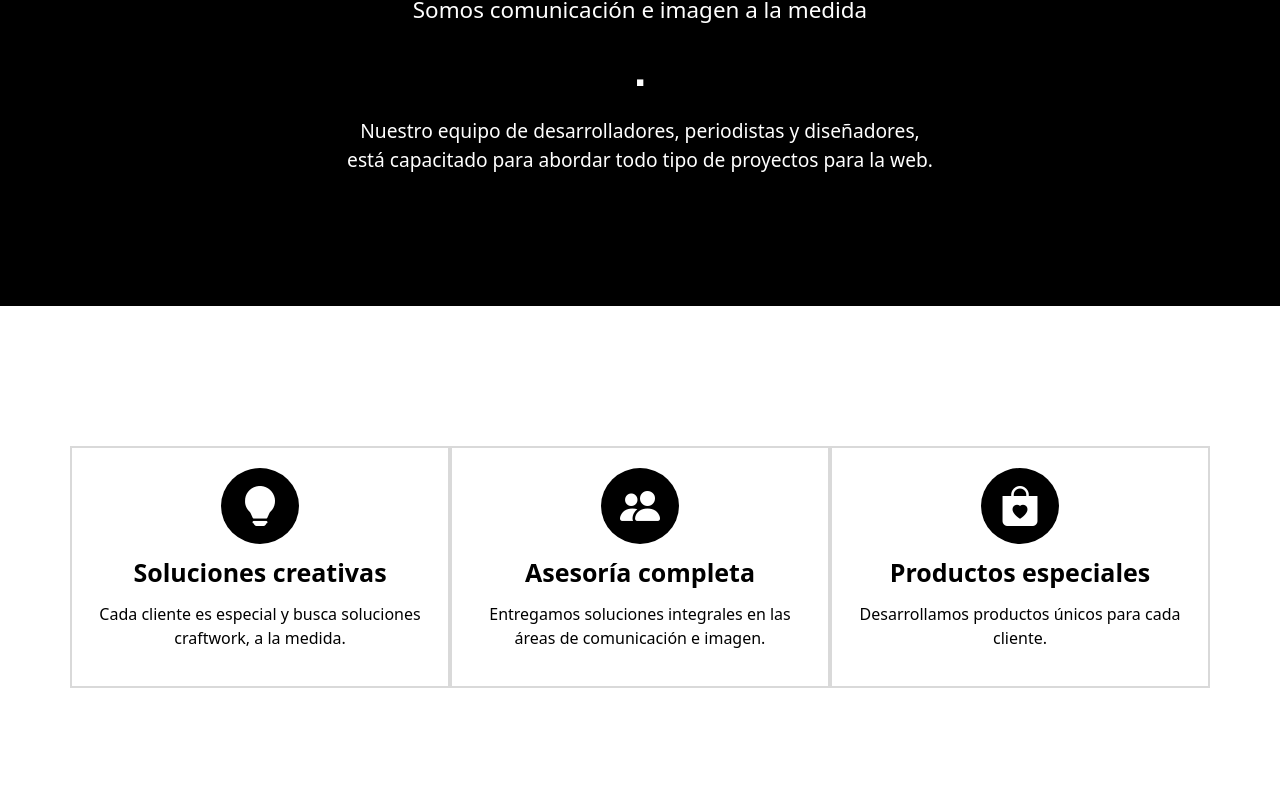
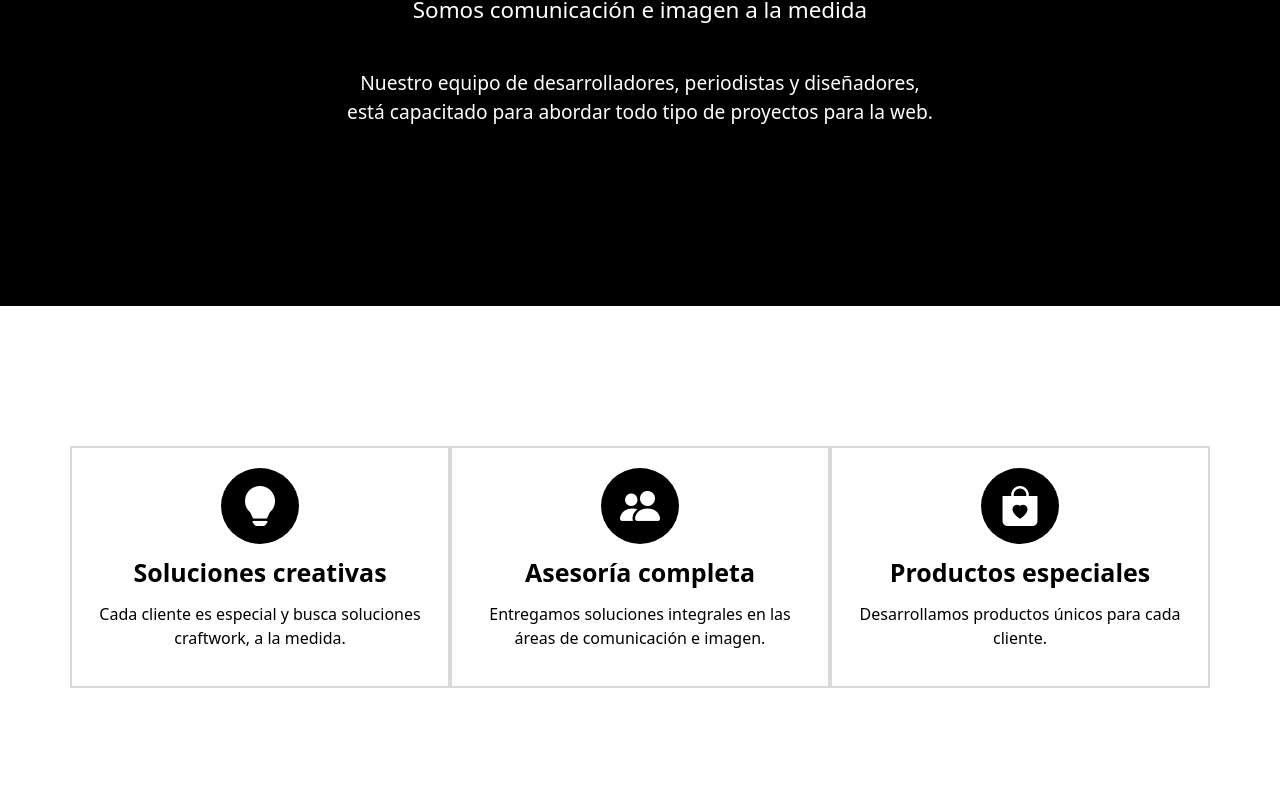
Before and after one commit to milimenares/cicraftwork.github.io, a plain HTML site: page index.html in a window 1280 px wide. Shown: the part 294-1079 px from the top of the page. Drawn offline with nearby package versions, Linux system fonts and the light colour scheme.

Commit message:
borra h2 de portada

```diff
--- a/index.html
+++ b/index.html
@@ -63,7 +63,6 @@
     <!-- Portada -->
     <section class="portada seccion-oscura">
       <div class="contenedor">
-        <h2 class="seccion-titulo">.</h2>
         <p class="seccion-texto">Nuestro equipo de desarrolladores, periodistas y diseñadores, está capacitado para abordar todo tipo de proyectos para la web.</p>
       </div>
     </section>
```
